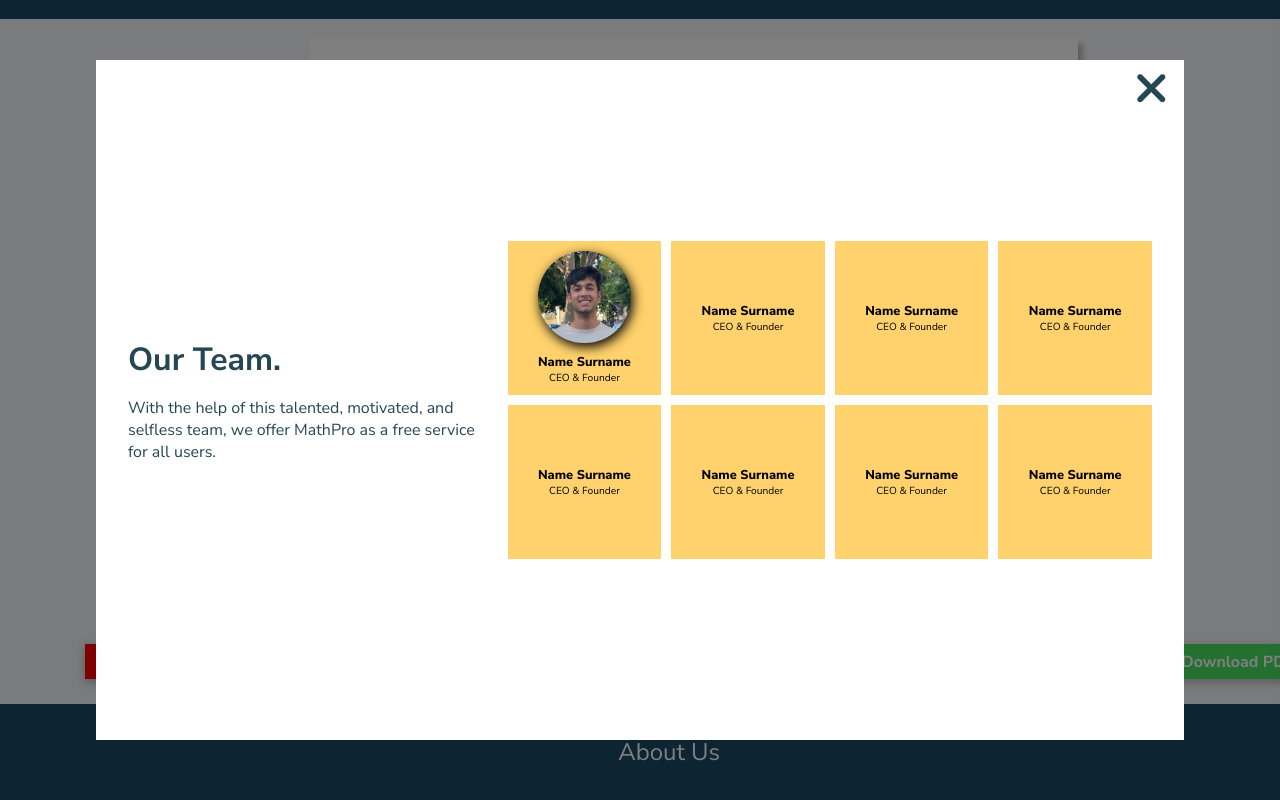
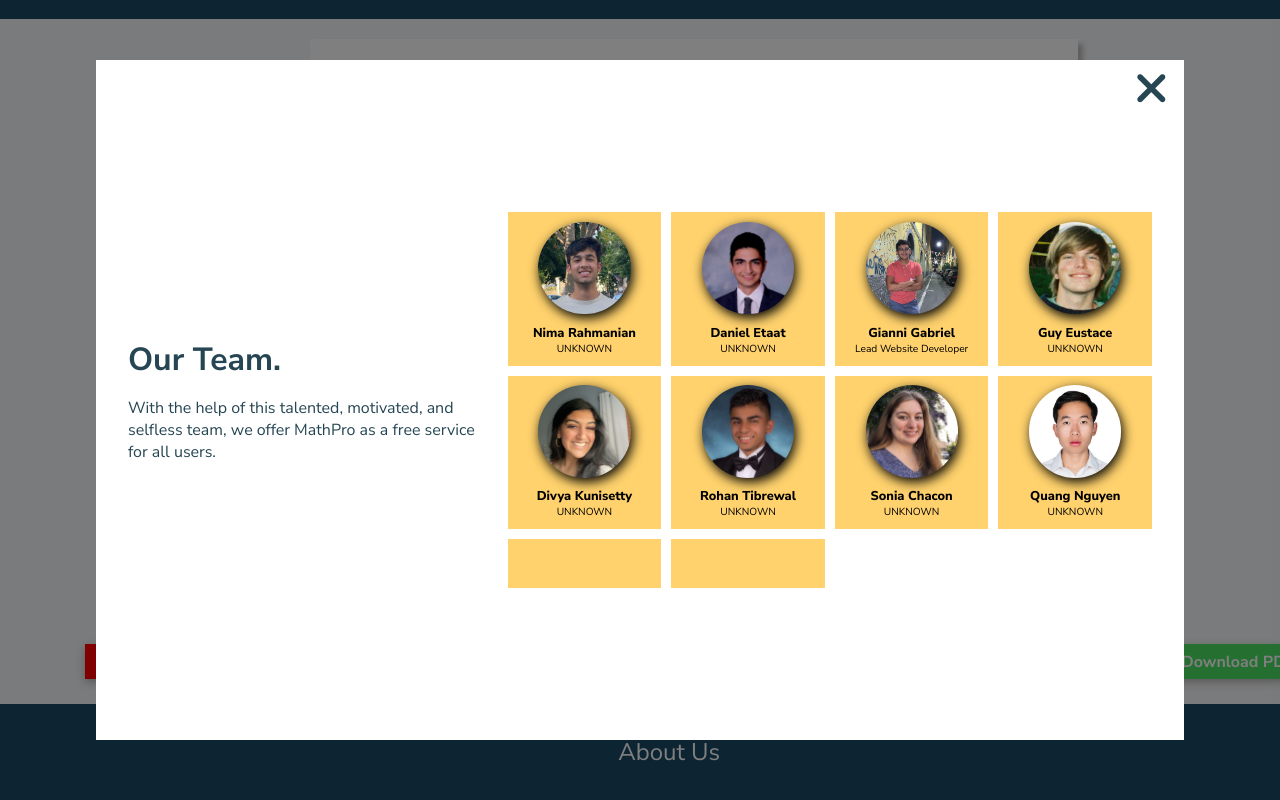
Before and after one commit to DanielEtaat/MathProWeb, a React (Create React App) app in the folder client/: page /custom/1/pdf in a window 1280 px wide. Both pictures are taken after a click on the button "About Us". Shown: the part 51-851 px from the top of the page. Built offline with nearby package versions, Linux system fonts and the light colour scheme.

Commit message:
Create and use staff list for About Us

```diff
--- a/client/src/components/layout/AboutUsModal.js
+++ b/client/src/components/layout/AboutUsModal.js
@@ -1,7 +1,7 @@
 import React, { useState } from "react";
 import ProfileItem from "./ProfileItem";
+import staffList from "./staff";
 
-import Nima from "./profile-images/NimaRahmanian.jpeg";
 import {
   modal,
   modalContent,
@@ -40,26 +40,22 @@ const AboutUsModal = () => {
             <div className={aboutUsTextContainer}>
               <h1>Our Team.</h1>
               <p className={aboutUsText}>
-                With the help of this talented, motivated, and selfless team,
-                we offer MathPro as a free service for all users.
+                With the help of this talented, motivated, and selfless team, we
+                offer MathPro as a free service for all users.
               </p>
             </div>
             <div className={aboutUsProfiles}>
               <div className={profilesGrid}>
-                <ProfileItem
-                  imageSrc={Nima}
-                  name="Name Surname"
-                  title="CEO & Founder"
-                  githubURL="https://www.apple.com/"
-                  linkedinURL="https://www.apple.com/"
-                />
-                <ProfileItem name="Name Surname" title="CEO & Founder" />
-                <ProfileItem name="Name Surname" title="CEO & Founder" />
-                <ProfileItem name="Name Surname" title="CEO & Founder" />
-                <ProfileItem name="Name Surname" title="CEO & Founder" />
-                <ProfileItem name="Name Surname" title="CEO & Founder" />
-                <ProfileItem name="Name Surname" title="CEO & Founder" />
-                <ProfileItem name="Name Surname" title="CEO & Founder" />
+                {staffList.map((staff) => (
+                  <ProfileItem
+                    key={staff.name}
+                    imageSrc={staff.imageSrc}
+                    name={staff.name}
+                    title={staff.title}
+                    githubURL={staff.githubURL}
+                    linkedinURL={staff.linkedinURL}
+                  />
+                ))}
               </div>
             </div>
             <button
--- /dev/null
+++ b/client/src/components/layout/staff.js
@@ -0,0 +1,76 @@
+import NimaRahmanian from "./profile-images/NimaRahmanian.jpeg";
+import DanielEtaat from "./profile-images/DanielEtaat.jpeg";
+import GianniGabriel from "./profile-images/GianniGabriel.jpg";
+import GuyEustace from "./profile-images/GuyEustace.jpeg";
+import DivyaKunisetty from "./profile-images/DivyaKunisetty.jpeg";
+import RohanTibrewal from "./profile-images/RohanTibrewal.jpg";
+import SoniaChacon from "./profile-images/SoniaChacon.jpg";
+import QuangNguyen from "./profile-images/QuangNguyen.jpg";
+
+const staff = [
+  {
+    imageSrc: NimaRahmanian,
+    name: "Nima Rahmanian",
+    title: "UNKNOWN",
+    githubURL: "https://github.com/Nimsi123/",
+    linkedinURL: "https://www.linkedin.com/in/nima-rahmanian-367b871aa/",
+  },
+  {
+    imageSrc: DanielEtaat,
+    name: "Daniel Etaat",
+    title: "UNKNOWN",
+    githubURL: "https://github.com/DanielEtaat/",
+    linkedinURL: "https://www.linkedin.com/in/daniel-etaat-40284a183/",
+  },
+  {
+    imageSrc: GianniGabriel,
+    name: "Gianni Gabriel",
+    title: "Lead Website Developer",
+    githubURL: "https://github.com/GianniGabriel",
+    linkedinURL: "https://www.linkedin.com/in/gianni-gabriel/",
+  },
+  {
+    imageSrc: GuyEustace,
+    name: "Guy Eustace",
+    title: "UNKNOWN",
+    githubURL: "https://github.com/gheustace",
+    linkedinURL: "https://www.linkedin.com/in/guyeustace/",
+  },
+  {
+    imageSrc: DivyaKunisetty,
+    name: "Divya Kunisetty",
+    title: "UNKNOWN",
+    linkedinURL: "https://www.linkedin.com/in/divya-kunisetty/",
+  },
+  {
+    imageSrc: RohanTibrewal,
+    name: "Rohan Tibrewal",
+    title: "UNKNOWN",
+    githubURL: "https://github.com/rohantib/",
+    linkedinURL: "https://www.linkedin.com/in/rohan-tibrewal/",
+  },
+  {
+    imageSrc: SoniaChacon,
+    name: "Sonia Chacon",
+    title: "UNKNOWN",
+    githubURL: "https://github.com/sonia1703/",
+  },
+  {
+    imageSrc: QuangNguyen,
+    name: "Quang Nguyen",
+    title: "UNKNOWN",
+    githubURL: "https://github.com/quang-nguyenln",
+    linkedinURL: "https://www.linkedin.com/in/quang-nguyenln/",
+  },
+  {
+    name: "Thao Le",
+    title: "UNKNOWN",
+  },
+  {
+    name: "Matthew Chorlian",
+    title: "UNKNOWN",
+    githubURL: "https://github.com/mattchorlian",
+    linkedinURL: "https://www.linkedin.com/in/matthew-chorlian-b6782019a/",
+  },
+];
+export default staff;
```
